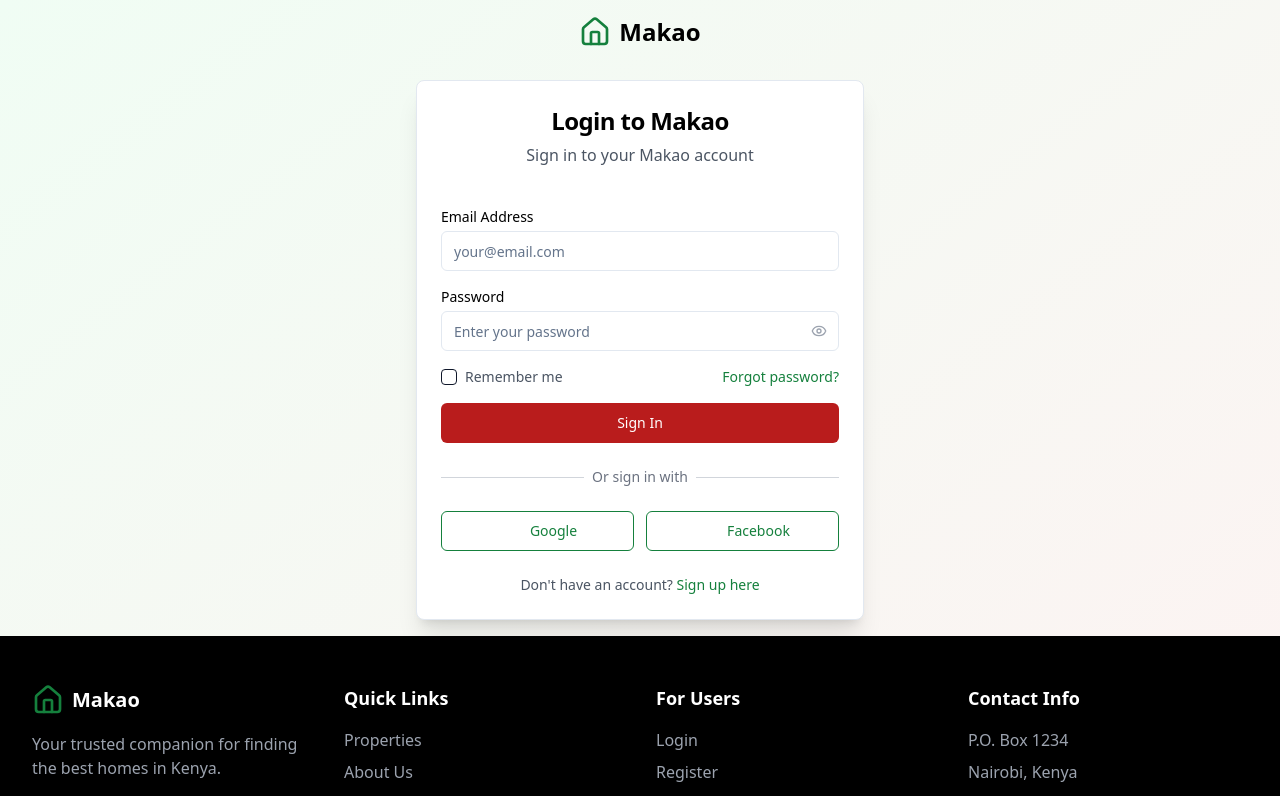
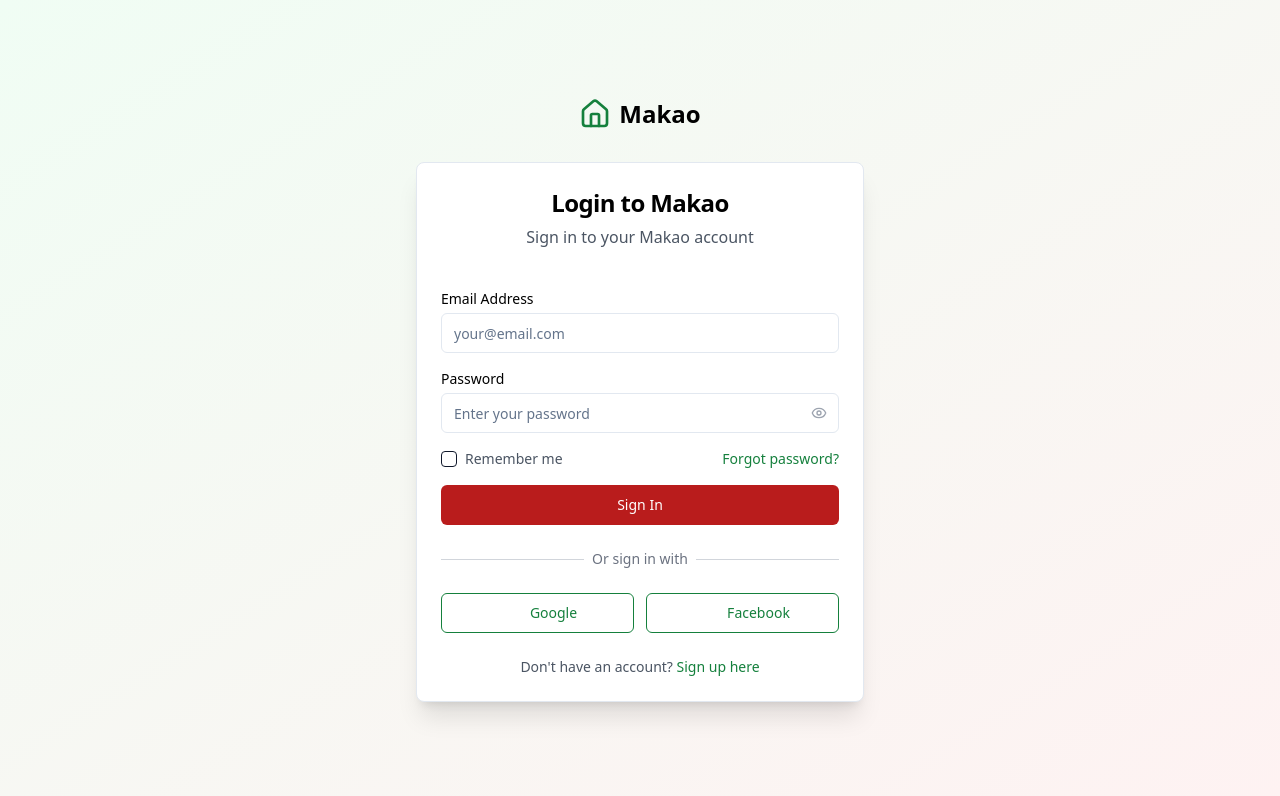
Before and after one commit to DevZoeKitonyi/Makao-Housing, a React (Vite) app: page /login in a window 1280 px wide. Shown: the top 796 px of the page. Built offline with nearby package versions, Linux system fonts and the light colour scheme.

Commit message:
Remove footer from login page
Removes the footer from the login page.

```diff
--- a/src/pages/Login.tsx
+++ b/src/pages/Login.tsx
@@ -8,7 +8,7 @@ import { Card, CardContent, CardHeader, CardTitle } from "@/components/ui/card";
 import { Checkbox } from "@/components/ui/checkbox";
 import AnimationWrapper from "@/components/AnimationWrapper";
 import MakaoHeader from "@/components/MakaoHeader";
-import MakaoFooter from "@/components/MakaoFooter";
+// Removed import of MakaoFooter
 
 const Login = () => {
   const [showPassword, setShowPassword] = useState(false);
@@ -115,7 +115,7 @@ const Login = () => {
           </AnimationWrapper>
         </div>
       </main>
-      <MakaoFooter />
+      {/* Removed MakaoFooter */}
     </div>
   );
 };
```
